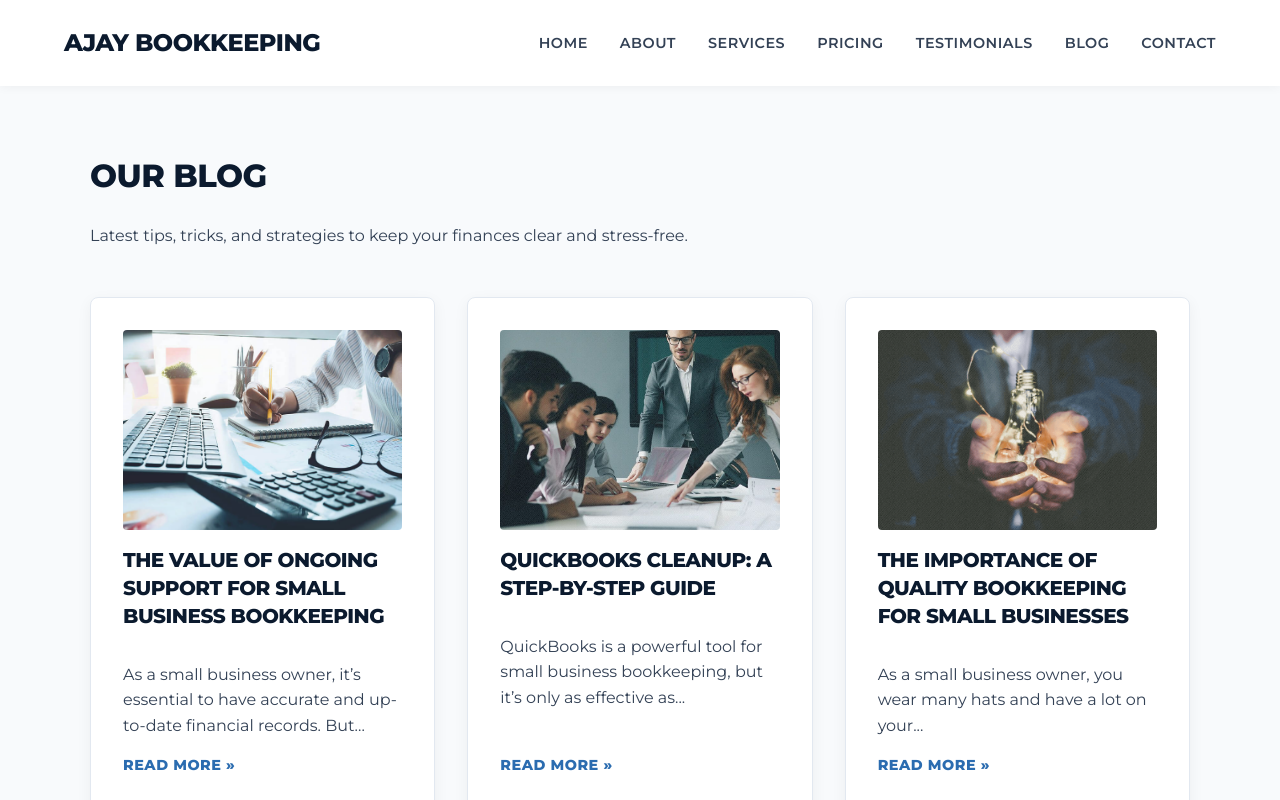
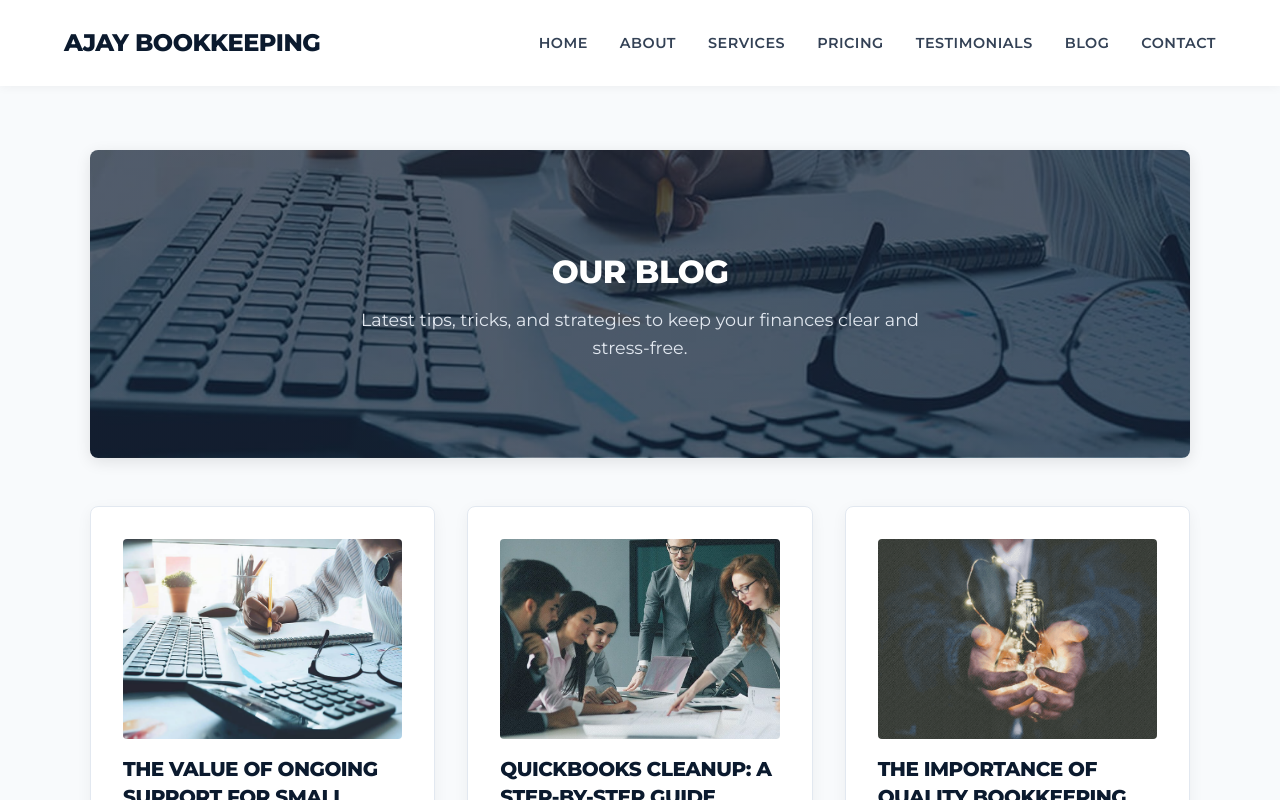
Before and after one commit to AKHAASH/ajayca-bookkeeping, a React (Vite) app: page /blog in a window 1280 px wide. Shown: the top 800 px of the page. Built offline with nearby package versions, Linux system fonts and the light colour scheme.

Commit message:
bacground img added

```diff
--- a/src/index.css
+++ b/src/index.css
@@ -440,6 +440,30 @@ ul li::before {
 }
 
 /* Internal Pages Layout */
+.page-banner {
+  background-image: linear-gradient(rgba(11, 26, 46, 0.7), rgba(11, 26, 46, 0.7)), url('./assets/background.jpg');
+  background-size: cover;
+  background-position: center;
+  color: var(--white);
+  padding: 6rem 2rem;
+  text-align: center;
+  border-radius: 8px;
+  margin-bottom: 3rem;
+  box-shadow: 0 4px 15px rgba(0,0,0,0.1);
+}
+
+.page-banner h1 {
+  color: var(--white);
+  margin-bottom: 0.5rem;
+}
+
+.page-banner p {
+  color: #e2e8f0;
+  font-size: 1.1rem;
+  max-width: 600px;
+  margin: 0 auto;
+}
+
 .content-wrap {
   max-width: 800px;
   background: var(--white);
--- a/src/pages/About.jsx
+++ b/src/pages/About.jsx
@@ -3,7 +3,9 @@ import React from 'react';
 function About() {
   return (
     <div className="page-container animate-fade-in">
-      <h1 className="animate-slide-up">About Ajay</h1>
+      <div className="page-banner animate-slide-up">
+        <h1>About Ajay</h1>
+      </div>
       <div className="content-wrap animate-slide-up delay-100">
         <p>
           I started Ajay Bookkeeping & Advisory LLC after years of experience in accounting and bookkeeping because I saw many small business owners struggling to keep their financial records organized and up to date.
--- a/src/pages/Blog.jsx
+++ b/src/pages/Blog.jsx
@@ -7,8 +7,10 @@ import img3 from '../assets/img3.png';
 function Blog() {
   return (
     <div className="page-container animate-fade-in">
-      <h1 className="animate-slide-up">Our Blog</h1>
-      <p className="animate-slide-up delay-100">Latest tips, tricks, and strategies to keep your finances clear and stress-free.</p>
+      <div className="page-banner animate-slide-up">
+        <h1>Our Blog</h1>
+        <p>Latest tips, tricks, and strategies to keep your finances clear and stress-free.</p>
+      </div>
 
       <div className="posts-grid animate-slide-up delay-200">
          <article className="post-card">
--- a/src/pages/BlogQualityBookkeeping.jsx
+++ b/src/pages/BlogQualityBookkeeping.jsx
@@ -7,7 +7,9 @@ function BlogQualityBookkeeping() {
     <div className="page-container content-wrap animate-fade-in" style={{ marginTop: '2rem', maxWidth: '800px' }}>
       <Link to="/blog" className="btn text-link" style={{ marginBottom: '2rem', display: 'inline-block' }}>&larr; Back to Blog</Link>
 
-      <h1 className="animate-slide-up">The Importance of Quality Bookkeeping for Small Businesses</h1>
+      <div className="page-banner animate-slide-up">
+        <h1>The Importance of Quality Bookkeeping for Small Businesses</h1>
+      </div>
 
       <img src={img3} alt="Quality Bookkeeping" className="animate-slide-up delay-100" style={{ width: '100%', maxHeight: '400px', objectFit: 'cover', borderRadius: '8px', marginBottom: '2rem', marginTop: '1rem' }} />
 
--- a/src/pages/BlogQuickbooksCleanup.jsx
+++ b/src/pages/BlogQuickbooksCleanup.jsx
@@ -7,7 +7,9 @@ function BlogQuickbooksCleanup() {
     <div className="page-container content-wrap animate-fade-in" style={{ marginTop: '2rem', maxWidth: '800px' }}>
       <Link to="/blog" className="btn text-link" style={{ marginBottom: '2rem', display: 'inline-block' }}>&larr; Back to Blog</Link>
 
-      <h1 className="animate-slide-up">QuickBooks Cleanup: A Step-by-Step Guide</h1>
+      <div className="page-banner animate-slide-up">
+        <h1>QuickBooks Cleanup: A Step-by-Step Guide</h1>
+      </div>
 
       <img src={img2} alt="QuickBooks Cleanup" className="animate-slide-up delay-100" style={{ width: '100%', maxHeight: '400px', objectFit: 'cover', borderRadius: '8px', marginBottom: '2rem', marginTop: '1rem' }} />
 
--- a/src/pages/BlogValueOngoingSupport.jsx
+++ b/src/pages/BlogValueOngoingSupport.jsx
@@ -7,7 +7,9 @@ function BlogValueOngoingSupport() {
     <div className="page-container content-wrap animate-fade-in" style={{ marginTop: '2rem', maxWidth: '800px' }}>
       <Link to="/blog" className="btn text-link" style={{ marginBottom: '2rem', display: 'inline-block' }}>&larr; Back to Blog</Link>
 
-      <h1 className="animate-slide-up">The Value of Ongoing Support for Small Business Bookkeeping</h1>
+      <div className="page-banner animate-slide-up">
+        <h1>The Value of Ongoing Support for Small Business Bookkeeping</h1>
+      </div>
 
       <img src={img1} alt="The Value of Ongoing Support" className="animate-slide-up delay-100" style={{ width: '100%', maxHeight: '400px', objectFit: 'cover', borderRadius: '8px', marginBottom: '2rem', marginTop: '1rem' }} />
 
--- a/src/pages/Contact.jsx
+++ b/src/pages/Contact.jsx
@@ -30,12 +30,13 @@ const handleSubmit = async (e) => {
 function Contact() {
   return (
     <div className="page-container animate-fade-in">
-      <h1 className="animate-slide-up">Let’s get your finances in order.</h1>
+      <div className="page-banner animate-slide-up">
+        <h1>Let’s get your finances in order.</h1>
+        <p>Ready to streamline your books? Choose a method below to get started.</p>
+      </div>
 
       <div className="contact-grid animate-slide-up delay-100">
         <div className="contact-info">
-          <p>Ready to streamline your books? Choose a method below to get started.</p>
-
           <div className="info-cards">
              <a href="https://calendly.com/ajaybookkeeping/30min" target="_blank" className="contact-card">
                <div className="card-icon">🗓️</div>
--- a/src/pages/Pricing.jsx
+++ b/src/pages/Pricing.jsx
@@ -3,8 +3,10 @@ import React from 'react';
 function Pricing() {
   return (
     <div className="page-container animate-fade-in">
-      <h1 className="animate-slide-up">Pricing</h1>
-      <p className="animate-slide-up delay-100">Transparent pricing. No contracts. First month satisfaction guarantee or you do not pay.</p>
+      <div className="page-banner animate-slide-up">
+        <h1>Pricing</h1>
+        <p>Transparent pricing. No contracts. First month satisfaction guarantee or you do not pay.</p>
+      </div>
 
       <div className="pricing-grid animate-slide-up delay-200">
         <div className="pricing-card">
--- a/src/pages/Services.jsx
+++ b/src/pages/Services.jsx
@@ -2,11 +2,13 @@ import React from 'react';
 
 function Services() {
   return (
-    <div className="page-container">
-      <h1>Our Bookkeeping Services</h1>
-      <p>Choose the level of help you need. Whether you want to stay hands-on or hand it off completely, we’ve got you covered.</p>
+    <div className="page-container animate-fade-in">
+      <div className="page-banner animate-slide-up">
+        <h1>Our Bookkeeping Services</h1>
+        <p>Choose the level of help you need. Whether you want to stay hands-on or hand it off completely, we’ve got you covered.</p>
+      </div>
 
-      <div className="services-list">
+      <div className="services-list animate-slide-up delay-100">
         <div className="service-item">
           <h2>Monthly Bookkeeping</h2>
           <p>Stay on top of your finances with a reliable monthly process that keeps your books accurate and tax-ready.</p>
--- a/src/pages/Testimonials.jsx
+++ b/src/pages/Testimonials.jsx
@@ -2,11 +2,13 @@ import React from 'react';
 
 function Testimonials() {
   return (
-    <div className="page-container">
-      <h1>Business owners who trust Ajay Bookkeeping</h1>
-      <p>Over 50 small business owners rely on us to keep their books accurate, tax-ready, and stress-free.</p>
+    <div className="page-container animate-fade-in">
+      <div className="page-banner animate-slide-up">
+        <h1>Business owners who trust Ajay Bookkeeping</h1>
+        <p>Over 50 small business owners rely on us to keep their books accurate, tax-ready, and stress-free.</p>
+      </div>
 
-      <div className="testimonial-grid">
+      <div className="testimonial-grid animate-slide-up delay-100">
         <div className="testimonial-card">
           <p>"Ajay cleaned up 2 years of messy records perfectly. Highly recommended!"</p>
           <h4>- Local Business Owner</h4>
```
